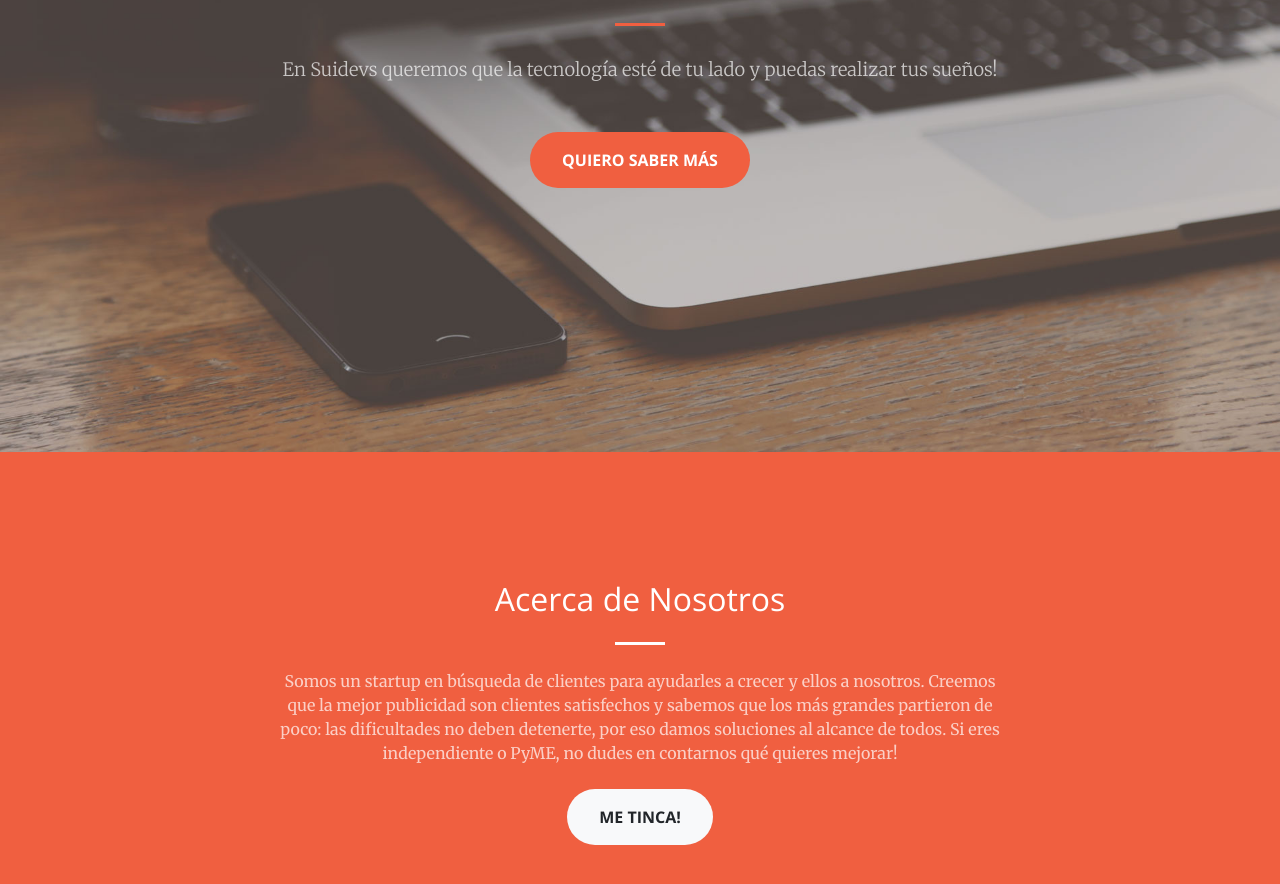
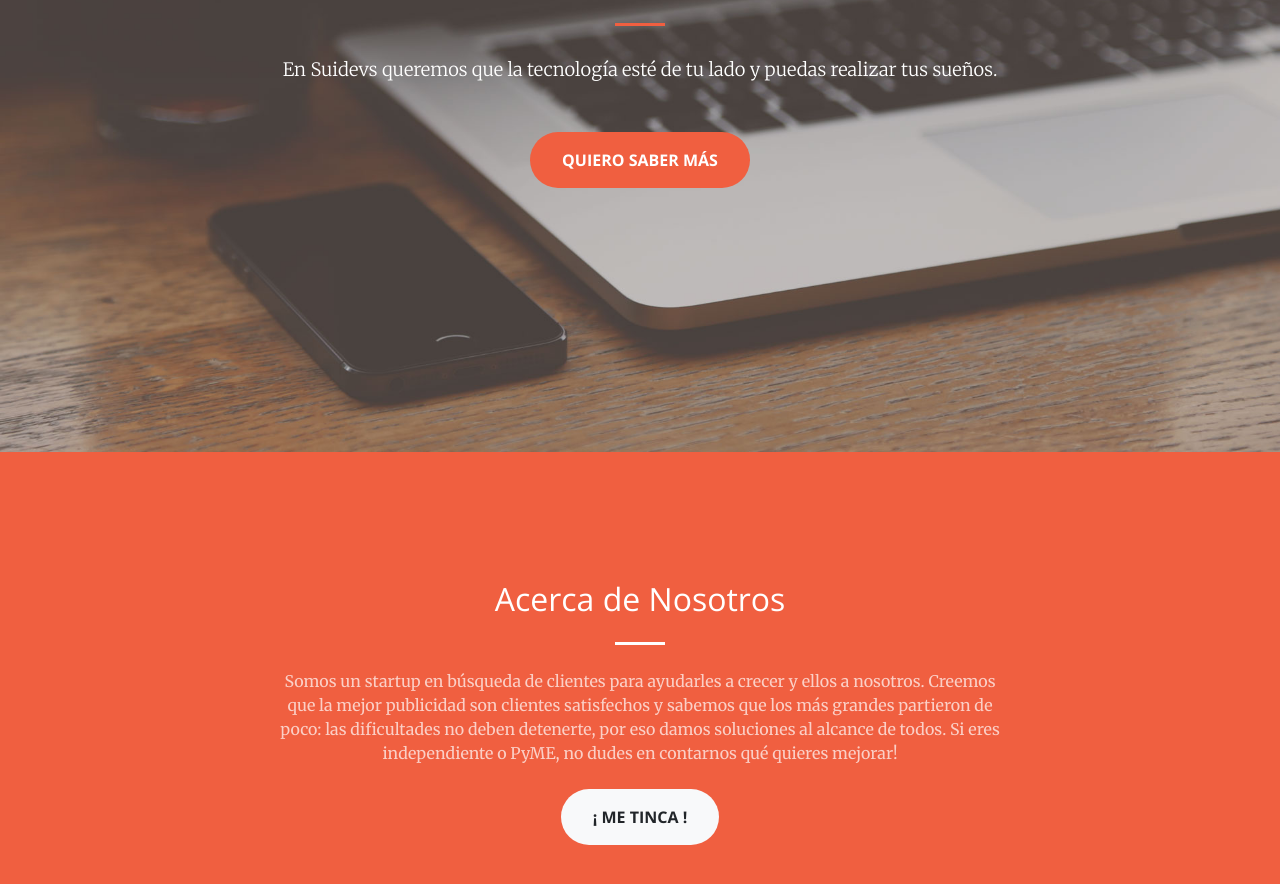
Before and after one commit to atsuiest/suidevsweb, a plain HTML site: page index.html in a window 1280 px wide. Shown: the part 348-1232 px from the top of the page. Drawn offline with nearby package versions, Linux system fonts and the light colour scheme.

Commit message:
Add files via upload

```diff
--- a/index.html
+++ b/index.html
@@ -65,8 +65,8 @@
           <hr>
         </div>
         <div class="col-lg-8 mx-auto">
-          <p class="text-faded mb-5">En Suidevs queremos que la tecnología esté de tu lado y puedas realizar tus
-            sueños!</p>
+          <p class="text mb-5">En Suidevs queremos que la tecnología esté de tu lado y puedas realizar tus
+            sueños.</p>
           <a class="btn btn-primary btn-xl js-scroll-trigger" href="#about">Quiero Saber Más</a>
         </div>
       </div>
@@ -83,7 +83,7 @@
             nosotros. Creemos que la mejor publicidad son clientes satisfechos y sabemos que los más grandes partieron
             de poco: las dificultades no deben detenerte, por eso damos soluciones al alcance de todos. Si eres
             independiente o PyME, no dudes en contarnos qué quieres mejorar!</p>
-          <a class="btn btn-light btn-xl js-scroll-trigger" href="#services">Me Tinca!</a>
+          <a class="btn btn-light btn-xl js-scroll-trigger" href="#services">¡ Me Tinca !</a>
         </div>
       </div>
     </div>
@@ -127,6 +127,14 @@
             <h3 class="mb-3">Hecho Con Amor</h3>
             <p class="text-muted mb-0">Somos pequeños pero de corazón grande. Los detalles sí hacen la diferencia!</p>
           </div>
+        </div>
+      </div>
+    </div>
+    <br class="my-4">
+    <div class="container">
+      <div class="row">
+        <div class="col-lg-8 mt-10 mx-auto text-center">
+          <a class="btn btn-primary btn-xl js-scroll-trigger" href="#contact">¡ Conversemos !</a>
         </div>
       </div>
     </div>
```
